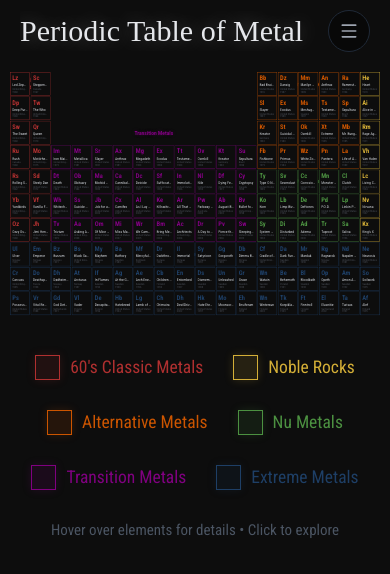
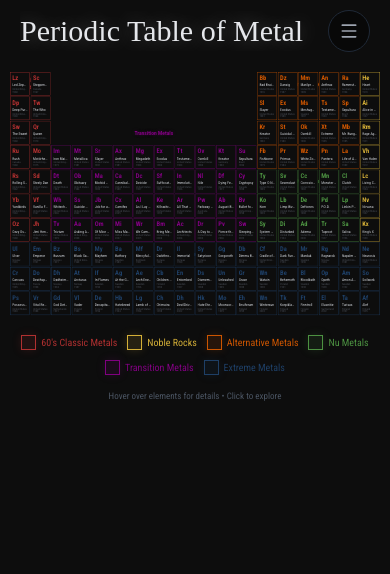
Before and after one commit to kielforeman-collab/periodic-table-of-metal, a React (Vite) app: page / in a window 390 px wide. Shown: the top 574 px of the page. Built offline with nearby package versions, Linux system fonts and the light colour scheme; a web font is replaced by a local one.

Commit message:
style: aggressively compress legend and header layout to maximize grid vertical scale on mobile

```diff
--- a/src/components/PeriodicTable.tsx
+++ b/src/components/PeriodicTable.tsx
@@ -44,8 +44,8 @@ export function PeriodicTable() {
       }
 
       // Height constraint (especially for landscape view on mobile)
-      // Ensure the grid fits within the visible vertical window (subtracting ~200px for headers/footers)
-      const availableHeight = window.innerHeight - 200;
+      // Ensure the grid fits within the visible vertical window (subtracting ~120px for scaled-down headers/footers on mobile)
+      const availableHeight = window.innerHeight - (containerWidth < 768 ? 120 : 200);
       if (availableHeight > 100 && (gHeight * computedScale > availableHeight)) {
         const heightScale = availableHeight / gHeight;
         computedScale = Math.min(computedScale, Math.max(0.2, heightScale));
@@ -65,7 +65,7 @@ export function PeriodicTable() {
         let gHeight = gridRef.current?.offsetHeight || 680;
         let computedScale = 1;
         if (rect.width < 1000) computedScale = rect.width / 1000;
-        const availableHeight = window.innerHeight - 200;
+        const availableHeight = window.innerHeight - (rect.width < 768 ? 120 : 200);
         if (availableHeight > 100 && (gHeight * computedScale > availableHeight)) {
            const heightScale = availableHeight / gHeight;
            computedScale = Math.min(computedScale, Math.max(0.2, heightScale));
@@ -260,11 +260,11 @@ export function PeriodicTable() {
       </div>
 
       {/* Legend */}
-      <div className="mt-8 flex flex-wrap justify-center gap-6 text-sm">
+      <div className="mt-4 md:mt-8 flex flex-wrap justify-center gap-2 md:gap-6 text-[10px] md:text-sm">
         {Object.entries(categories).map(([key, { name, color }]) => (
-          <div key={key} className="flex items-center gap-2 font-medium">
+          <div key={key} className="flex items-center gap-1 md:gap-2 font-medium">
             <div
-              className="w-5 h-5 border shadow-lg"
+              className="w-3 h-3 md:w-5 md:h-5 border shadow-lg"
               style={{ borderColor: color, backgroundColor: `${color}20`, boxShadow: `0 0 10px ${color}30` }}
             />
             <span style={{ color }}>{name}</span>
@@ -273,7 +273,7 @@ export function PeriodicTable() {
       </div>
 
       {/* Footer */}
-      <div className="mt-6 text-center text-xs text-gray-600">
+      <div className="mt-3 md:mt-6 text-center text-[9px] md:text-xs text-gray-600">
         <p>
           {isEditMode
             ? "EDITOR ACTIVE: Click any cell to edit or trash icon to add new ones. Changes are temporary until exported."
```
